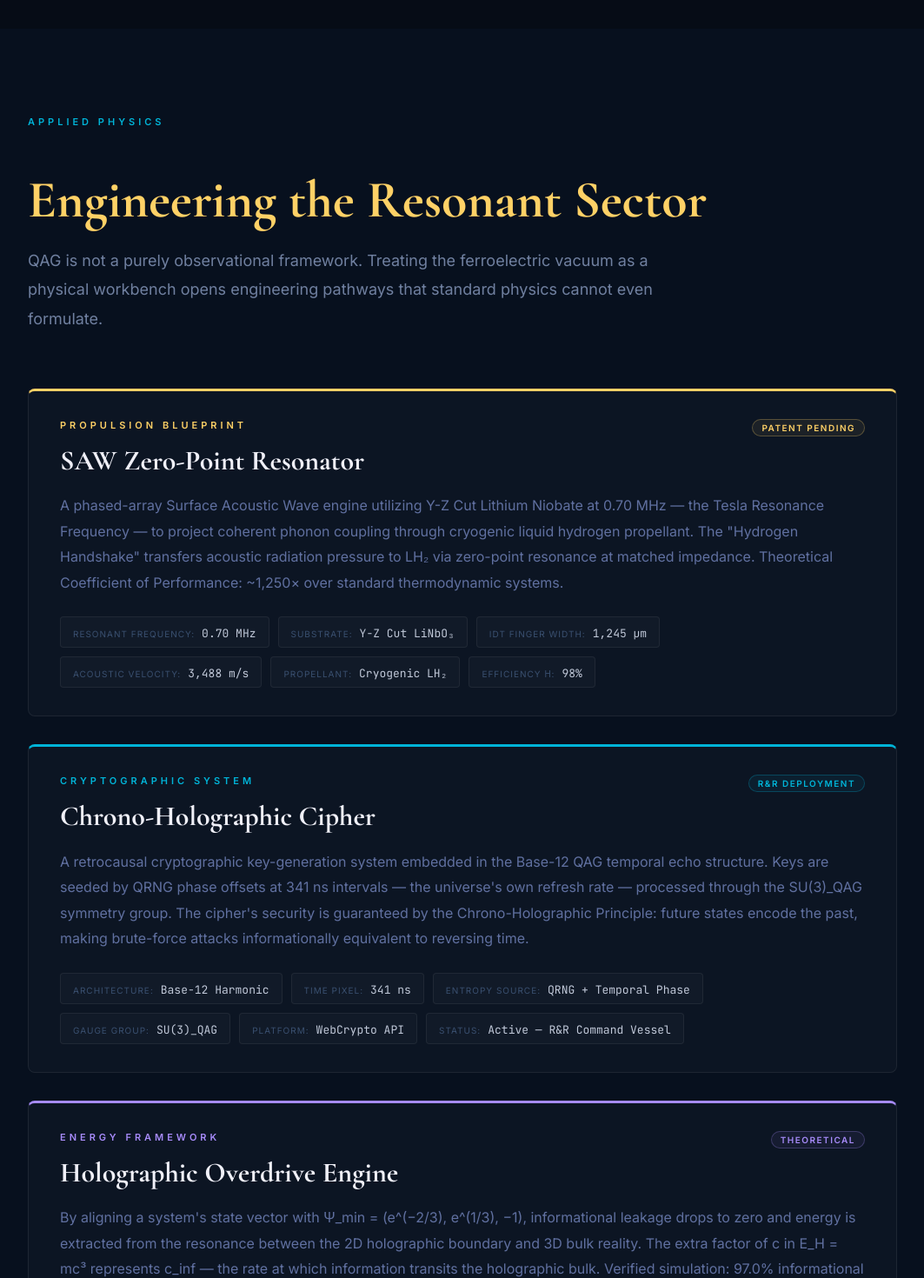
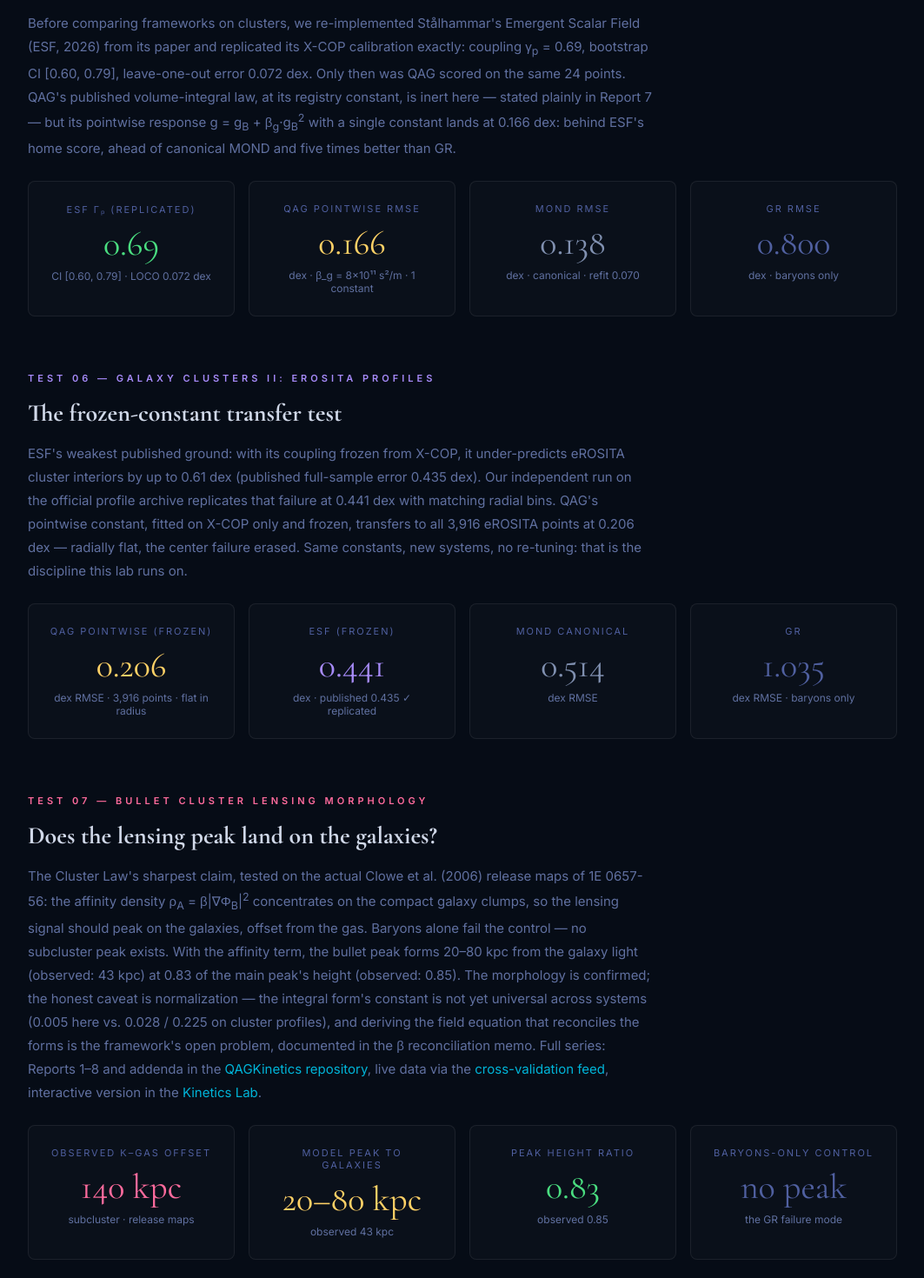
Before and after one commit to Sir-Ripley/quantum-affinity-gravity, a React (Vite) app: page / in a window 1280 px wide. Shown: the part 8880-10350 px from the top of the page at 87% size, without its empty margins (108-1171 px from the left). Built offline with nearby package versions, Linux system fonts and the light colour scheme.

Commit message:
Portal Validation Lab: Tests 05-07 (X-COP, eROSITA, Bullet morphology) — cross-framework series

```diff
--- a/src/QAGWebsite.jsx
+++ b/src/QAGWebsite.jsx
@@ -588,6 +588,74 @@ const Validation = () => (
           Theoretical prediction from the QAG framework — not a fit to Planck data. The overlap integrals check against closed-form analytics to 0.1%; the acoustic peak structure is the model's falsifiable claim.
         </p>
       </div>
+      {/* Test 5: X-COP clusters */}
+      <div style={{ marginBottom:64 }}>
+        <Eyebrow color="#4ade80">Test 05 — Galaxy Clusters I: X-COP Hydrostatics</Eyebrow>
+        <h3 style={{ fontFamily:'Cormorant Garamond,serif', fontSize:28, color:'#d0d8e8', margin:'12px 0 16px' }}>Cross-framework replication, then comparison</h3>
+        <p style={{ fontSize:15, color:'#6070a0', lineHeight:1.8, fontFamily:'Inter,sans-serif', maxWidth:720, marginBottom:24 }}>
+          Before comparing frameworks on clusters, we re-implemented St&aring;lhammar's Emergent Scalar Field (ESF, 2026) from its paper and replicated its X-COP calibration exactly: coupling &gamma;<sub>p</sub> = 0.69, bootstrap CI [0.60, 0.79], leave-one-out error 0.072 dex. Only then was QAG scored on the same 24 points. QAG's published volume-integral law, at its registry constant, is inert here — stated plainly in Report 7 — but its pointwise response g = g<sub>B</sub> + &beta;<sub>g</sub>&middot;g<sub>B</sub><sup>2</sup> with a single constant lands at 0.166 dex: behind ESF's home score, ahead of canonical MOND and five times better than GR.
+        </p>
+        <div style={{ display:'grid', gridTemplateColumns:'repeat(auto-fit,minmax(200px,1fr))', gap:16 }}>
+          {[
+            { label:'ESF \u03b3\u209a (replicated)', val:'0.69', sub:'CI [0.60, 0.79] \u00b7 LOCO 0.072 dex', color:'#4ade80' },
+            { label:'QAG pointwise RMSE', val:'0.166', sub:'dex \u00b7 \u03b2_g = 8\u00d710\u00b9\u00b9 s\u00b2/m \u00b7 1 constant', color:'#ffd166' },
+            { label:'MOND RMSE', val:'0.138', sub:'dex \u00b7 canonical \u00b7 refit 0.070', color:'#8090b0' },
+            { label:'GR RMSE', val:'0.800', sub:'dex \u00b7 baryons only', color:'#5060a0' },
+          ].map((c,i) => (
+            <div key={i} style={{ padding:24, background:'rgba(255,255,255,0.02)', border:'1px solid rgba(255,255,255,0.07)', borderRadius:8, textAlign:'center' }}>
+              <div style={{ fontFamily:'Inter,sans-serif', fontSize:11, letterSpacing:2, textTransform:'uppercase', color:'#5060a0', marginBottom:8 }}>{c.label}</div>
+              <div style={{ fontFamily:'Cormorant Garamond,serif', fontSize:40, color:c.color, marginBottom:6 }}>{c.val}</div>
+              <div style={{ fontSize:12, color:'#6070a0', fontFamily:'Inter,sans-serif' }}>{c.sub}</div>
+            </div>
+          ))}
+        </div>
+      </div>
+
+      {/* Test 6: eROSITA clusters */}
+      <div style={{ marginBottom:64 }}>
+        <Eyebrow color="#a78bfa">Test 06 — Galaxy Clusters II: eROSITA Profiles</Eyebrow>
+        <h3 style={{ fontFamily:'Cormorant Garamond,serif', fontSize:28, color:'#d0d8e8', margin:'12px 0 16px' }}>The frozen-constant transfer test</h3>
+        <p style={{ fontSize:15, color:'#6070a0', lineHeight:1.8, fontFamily:'Inter,sans-serif', maxWidth:720, marginBottom:24 }}>
+          ESF's weakest published ground: with its coupling frozen from X-COP, it under-predicts eROSITA cluster interiors by up to 0.61 dex (published full-sample error 0.435 dex). Our independent run on the official profile archive replicates that failure at 0.441 dex with matching radial bins. QAG's pointwise constant, fitted on X-COP only and frozen, transfers to all 3,916 eROSITA points at 0.206 dex — radially flat, the center failure erased. Same constants, new systems, no re-tuning: that is the discipline this lab runs on.
+        </p>
+        <div style={{ display:'grid', gridTemplateColumns:'repeat(auto-fit,minmax(200px,1fr))', gap:16 }}>
+          {[
+            { label:'QAG pointwise (frozen)', val:'0.206', sub:'dex RMSE \u00b7 3,916 points \u00b7 flat in radius', color:'#ffd166' },
+            { label:'ESF (frozen)', val:'0.441', sub:'dex \u00b7 published 0.435 \u2713 replicated', color:'#a78bfa' },
+            { label:'MOND canonical', val:'0.514', sub:'dex RMSE', color:'#8090b0' },
+            { label:'GR', val:'1.035', sub:'dex RMSE \u00b7 baryons only', color:'#5060a0' },
+          ].map((c,i) => (
+            <div key={i} style={{ padding:24, background:'rgba(255,255,255,0.02)', border:'1px solid rgba(255,255,255,0.07)', borderRadius:8, textAlign:'center' }}>
+              <div style={{ fontFamily:'Inter,sans-serif', fontSize:11, letterSpacing:2, textTransform:'uppercase', color:'#5060a0', marginBottom:8 }}>{c.label}</div>
+              <div style={{ fontFamily:'Cormorant Garamond,serif', fontSize:40, color:c.color, marginBottom:6 }}>{c.val}</div>
+              <div style={{ fontSize:12, color:'#6070a0', fontFamily:'Inter,sans-serif' }}>{c.sub}</div>
+            </div>
+          ))}
+        </div>
+      </div>
+
+      {/* Test 7: Bullet Cluster morphology */}
+      <div style={{ marginBottom:32 }}>
+        <Eyebrow color="#ff6b9d">Test 07 — Bullet Cluster Lensing Morphology</Eyebrow>
+        <h3 style={{ fontFamily:'Cormorant Garamond,serif', fontSize:28, color:'#d0d8e8', margin:'12px 0 16px' }}>Does the lensing peak land on the galaxies?</h3>
+        <p style={{ fontSize:15, color:'#6070a0', lineHeight:1.8, fontFamily:'Inter,sans-serif', maxWidth:720, marginBottom:24 }}>
+          The Cluster Law's sharpest claim, tested on the actual Clowe et al. (2006) release maps of 1E 0657-56: the affinity density &rho;<sub>A</sub> = &beta;|&nabla;&Phi;<sub>B</sub>|<sup>2</sup> concentrates on the compact galaxy clumps, so the lensing signal should peak on the galaxies, offset from the gas. Baryons alone fail the control — no subcluster peak exists. With the affinity term, the bullet peak forms 20–80 kpc from the galaxy light (observed: 43 kpc) at 0.83 of the main peak's height (observed: 0.85). The morphology is confirmed; the honest caveat is normalization — the integral form's constant is not yet universal across systems (0.005 here vs. 0.028 / 0.225 on cluster profiles), and deriving the field equation that reconciles the forms is the framework's open problem, documented in the &beta; reconciliation memo. Full series: Reports 1–8 and addenda in the <a href="https://github.com/Sir-Ripley/QAGKinetics" style={{ color:'#00b4d8' }}>QAGKinetics repository</a>, live data via the <a href="https://qag-sparc-data.vercel.app/cross_validation.json" style={{ color:'#00b4d8' }}>cross-validation feed</a>, interactive version in the <a href="https://qag-kinetics-lab.vercel.app" style={{ color:'#00b4d8' }}>Kinetics Lab</a>.
+        </p>
+        <div style={{ display:'grid', gridTemplateColumns:'repeat(auto-fit,minmax(200px,1fr))', gap:16 }}>
+          {[
+            { label:'Observed \u03ba\u2013gas offset', val:'140 kpc', sub:'subcluster \u00b7 release maps', color:'#ff6b9d' },
+            { label:'Model peak to galaxies', val:'20\u201380 kpc', sub:'observed 43 kpc', color:'#ffd166' },
+            { label:'Peak height ratio', val:'0.83', sub:'observed 0.85', color:'#4ade80' },
+            { label:'Baryons-only control', val:'no peak', sub:'the GR failure mode', color:'#5060a0' },
+          ].map((c,i) => (
+            <div key={i} style={{ padding:24, background:'rgba(255,255,255,0.02)', border:'1px solid rgba(255,255,255,0.07)', borderRadius:8, textAlign:'center' }}>
+              <div style={{ fontFamily:'Inter,sans-serif', fontSize:11, letterSpacing:2, textTransform:'uppercase', color:'#5060a0', marginBottom:8 }}>{c.label}</div>
+              <div style={{ fontFamily:'Cormorant Garamond,serif', fontSize:40, color:c.color, marginBottom:6 }}>{c.val}</div>
+              <div style={{ fontSize:12, color:'#6070a0', fontFamily:'Inter,sans-serif' }}>{c.sub}</div>
+            </div>
+          ))}
+        </div>
+      </div>
     </div>
   </section>
 );
```
